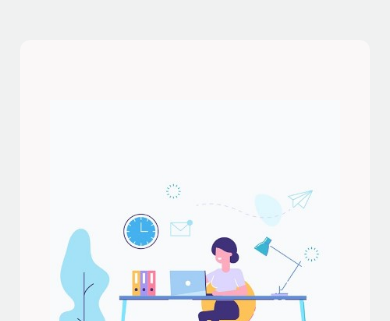
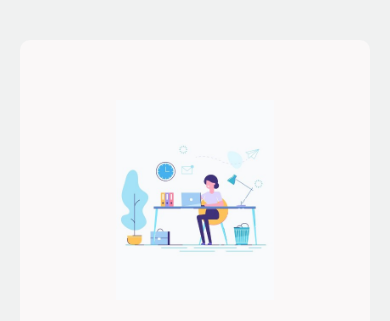
Before and after one commit to M-wasi123/html-and-css-practice-2, a plain HTML site: page index.html in a window 390 px wide. Shown: the top 321 px of the page. Drawn offline with Linux system fonts and the light colour scheme.

Commit message:
Update style.css

```diff
--- a/style.css
+++ b/style.css
@@ -212,6 +212,9 @@
             .parrent-box{
                 padding: 40px 20px;
             }
+            #lamp-work{
+                max-height: 200px;
+            }
             .login{
                 width: 90%;
                }
```
